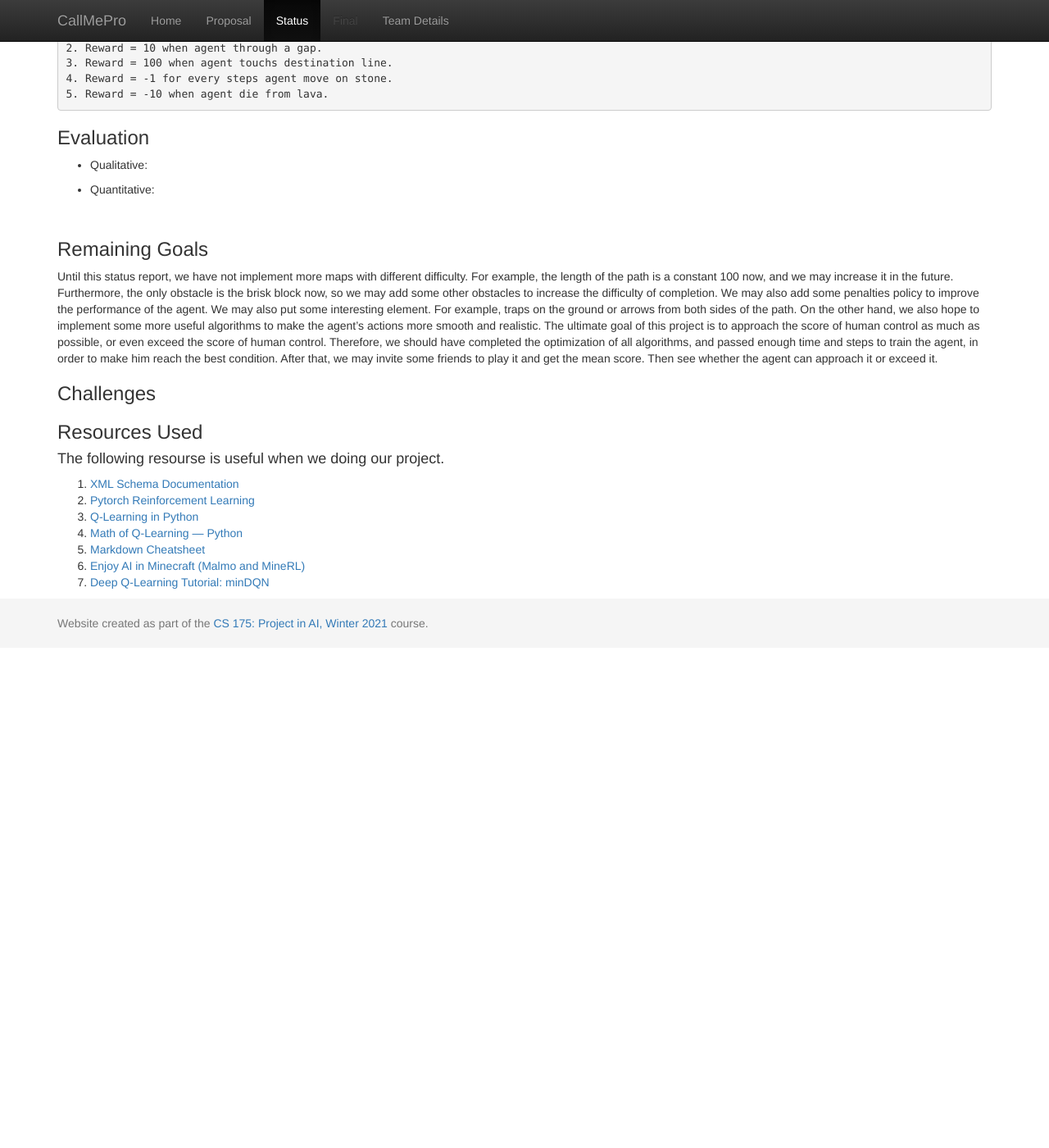
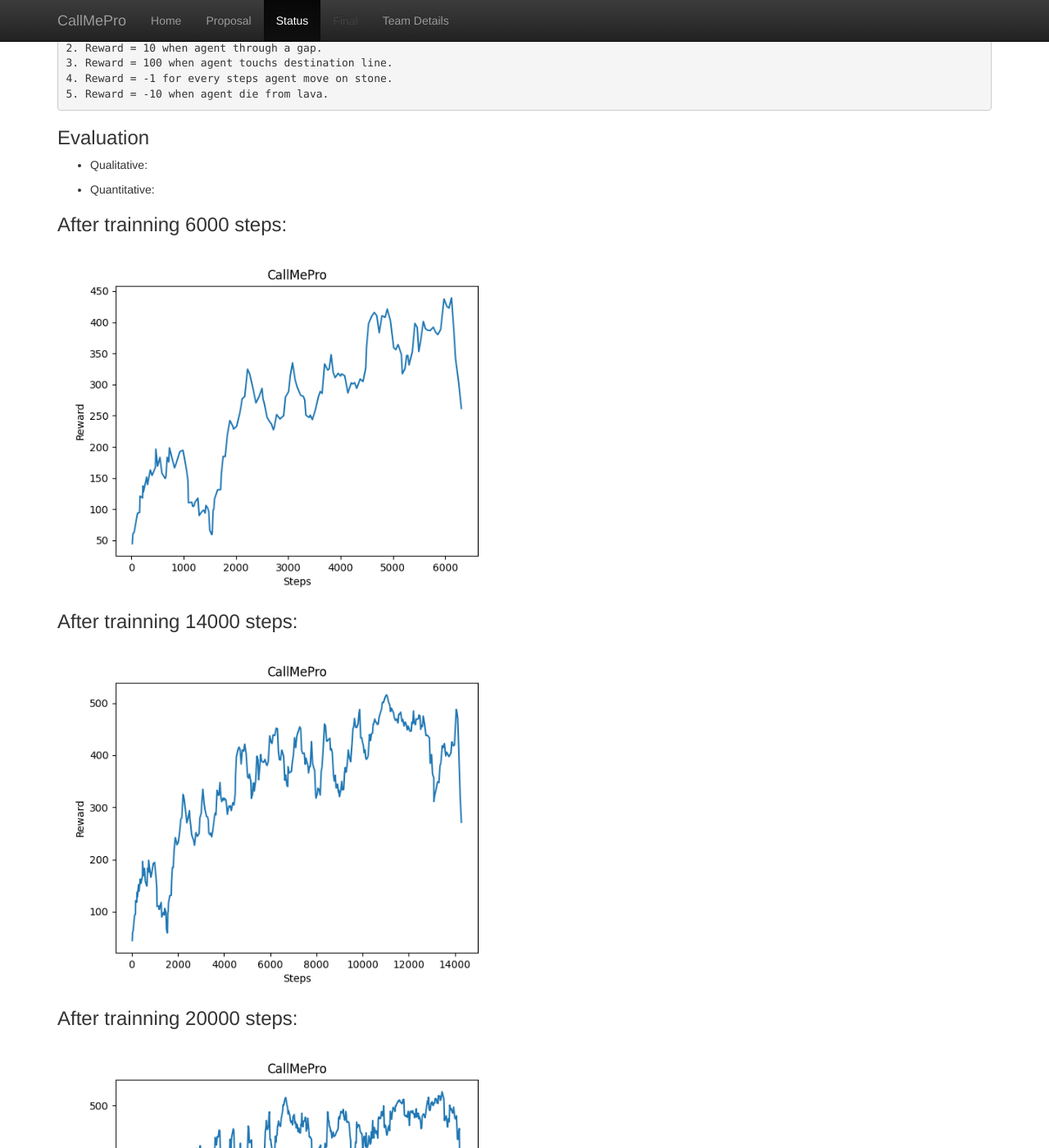
Before and after one commit to Markmzy/CallMePro, a Jekyll site: the page built from docs/status.md, in a window 1280 px wide and 1400 px high, scrolled down 2145 px. Shown: the whole window at 82% size. Built offline with Jekyll 4.4.1, drawn with Linux system fonts in a browser that asks for light colours; before the commit the page ends 2935 px from its top, so only the background shows below that.

Commit message:
Update status.md
returns.png

```diff
--- a/docs/status.md
+++ b/docs/status.md
@@ -44,12 +44,14 @@ TBD
 
 
 
-
-
 * Quantitative:<br>
 
-
-
+### After trainning 6000 steps:
+![6000](6000.png){:height="50%" width="50%"}
+### After trainning 14000 steps:
+![14000](14000.png){:height="50%" width="50%"}
+### After trainning 20000 steps:
+![20000](20000.png){:height="50%" width="50%"}
 
 
 <br />
```
